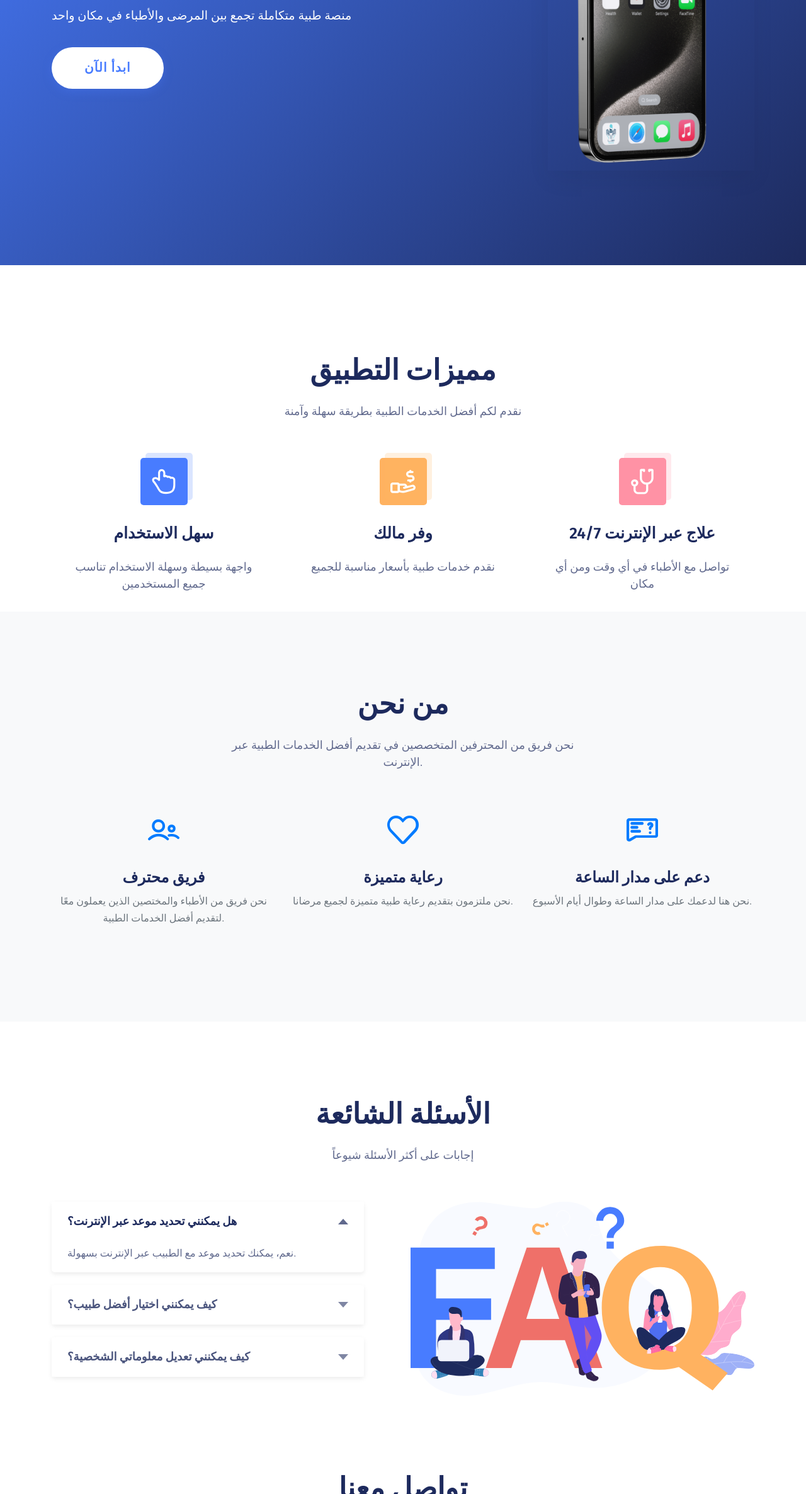
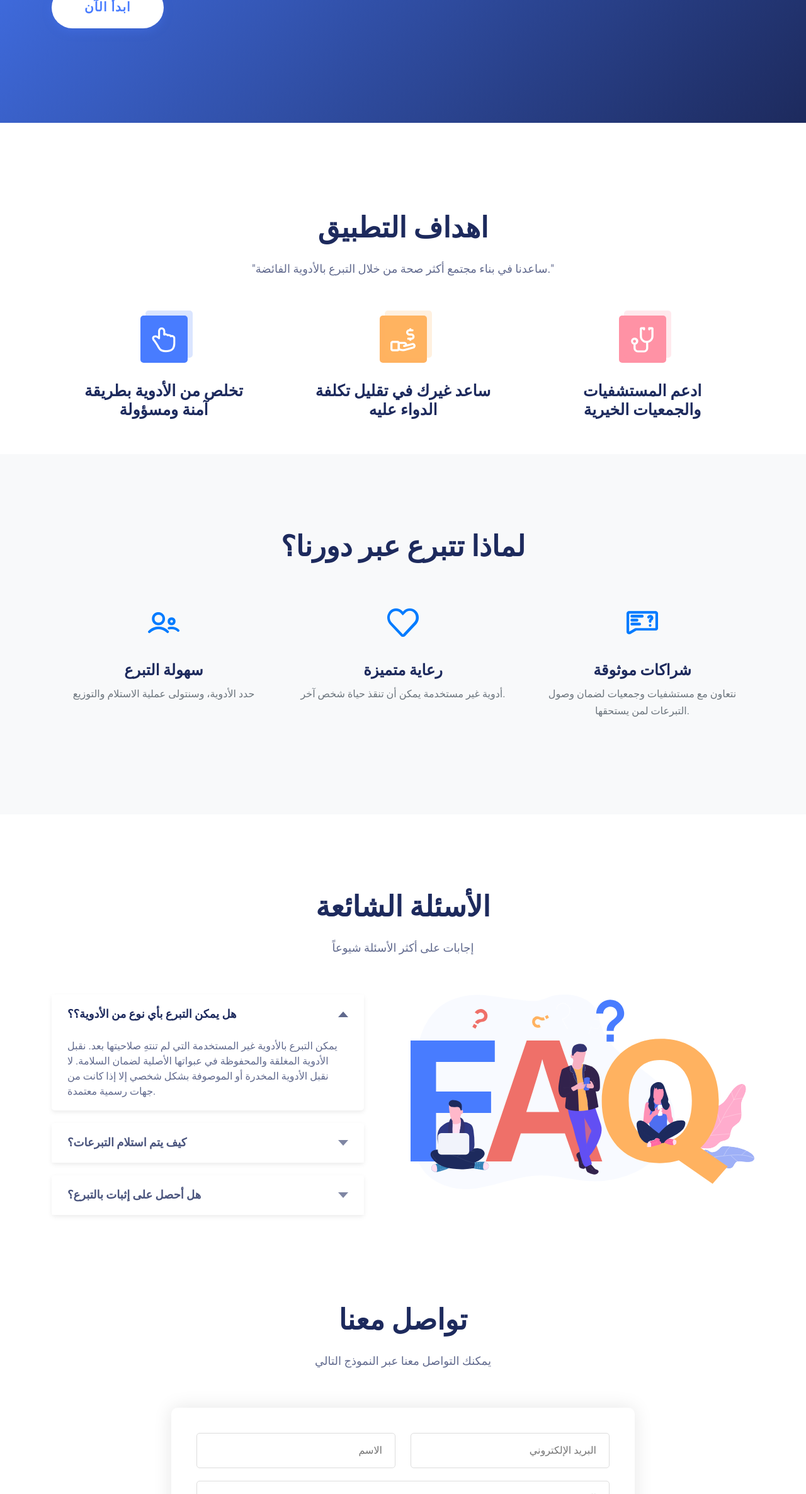
Before and after one commit to Mohamed0sman/med, a plain HTML site: page index.html in a window 1280 px wide. Shown: the part 428-2800 px from the top of the page at 63% size. Drawn offline with Linux system fonts and the light colour scheme.

Commit message:
Updated index-en.html with new sections and improved layout

```diff
--- a/index.html
+++ b/index.html
@@ -1,12 +1,13 @@
 <!DOCTYPE html>
 <html class="no-js" lang="">
+
 <head>
 	<meta charset="utf-8" />
 	<meta http-equiv="x-ua-compatible" content="ie=edge" />
 	<title> Dawruna </title>
 	<meta name="description" content="" />
 	<meta name="viewport" content="width=device-width, initial-scale=1" />
-    <link rel="shortcut icon" type="image/x-icon" href="./assets/img/llogo.png"/>
+	<link rel="shortcut icon" type="image/x-icon" href="./assets/img/Untitled-4_Recovered-02.png" />
 	<!-- Place favicon.ico in the root directory -->
 
 	<!-- ========================= CSS here ========================= -->
@@ -16,6 +17,7 @@
 	<link rel="stylesheet" href="assets/css/animate.css" />
 	<link rel="stylesheet" href="assets/css/main.css" />
 </head>
+
 <body>
 
 
@@ -47,9 +49,11 @@
 					<div class="col-lg-12">
 						<nav class="navbar navbar-expand-lg">
 							<a class="navbar-brand" href="index.html">
-				  <img src="./assets/img/llogo.png" alt="Logo" class="navbar-logo"/>
+								<img src="./assets/img/llogo.png" alt="Logo" class="navbar-logo" />
 							</a>
-                <button class="navbar-toggler" type="button" data-bs-toggle="collapse" data-bs-target="#navbarSupportedContent" aria-controls="navbarSupportedContent" aria-expanded="false" aria-label="Toggle navigation">
+							<button class="navbar-toggler" type="button" data-bs-toggle="collapse"
+								data-bs-target="#navbarSupportedContent" aria-controls="navbarSupportedContent"
+								aria-expanded="false" aria-label="Toggle navigation">
 								<span class="toggler-icon"></span>
 								<span class="toggler-icon"></span>
 								<span class="toggler-icon"></span>
@@ -95,17 +99,17 @@
 				<div class="col-lg-6">
 					<div class="hero-content">
 						<h1 class="wow fadeInUp" data-wow-delay=".2s">
-                حل متكامل للرعاية الصحية للجميع
-              </h1>
+							تبرع بالأدوية وساهم في إنقاذ الأرواح </h1>
 						<p class="wow fadeInUp" data-wow-delay=".4s">
-                منصة طبية متكاملة تجمع بين المرضى والأطباء في مكان واحد
-              </p>
-              <a href="javascript:void(0)" class="main-btn btn-hover wow fadeInUp" data-wow-delay=".6s">ابدأ الآن</a>
+							هل لديك أدوية غير مستخدمة؟ لا تهدرها! تبرع بها بسهولة وساعد من يحتاجها </p>
+						<a href="javascript:void(0)" class="main-btn btn-hover wow fadeInUp" data-wow-delay=".6s">ابدأ
+							الآن</a>
 					</div>
 				</div>
-					<br><div class="col-lg-6">
+				<br>
+				<div class="col-lg-6">
 					<div class="hero-img wow fadeInUp" data-wow-delay=".5s">
-							<img src="assets/img/mock 1-Photoroom.png" alt="" class="img-1" style="width: 60%; height: 100%;">
+						<img src="assets/img/Picture1.png" alt="" class="img-1" style="width: 100%; height: 100%;">
 
 					</div>
 				</div>
@@ -124,8 +128,12 @@
 			<div class="row justify-content-center">
 				<div class="col-xxl-5 col-xl-6 col-lg-7">
 					<div class="section-title text-center mb-30">
-							<h1 class="mb-25 wow fadeInUp" data-wow-delay=".2s" style="visibility: visible; animation-delay: 0.2s; animation-name: fadeInUp;">مميزات التطبيق</h1>
-							<p class="wow fadeInUp" data-wow-delay=".4s" style="visibility: visible; animation-delay: 0.4s; animation-name: fadeInUp;">نقدم لكم أفضل الخدمات الطبية بطريقة سهلة وآمنة</p>
+						<h1 class="mb-25 wow fadeInUp" data-wow-delay=".2s"
+							style="visibility: visible; animation-delay: 0.2s; animation-name: fadeInUp;">اهداف التطبيق
+						</h1>
+						<p class="wow fadeInUp" data-wow-delay=".4s"
+							style="visibility: visible; animation-delay: 0.4s; animation-name: fadeInUp;">"ساعدنا في
+							بناء مجتمع أكثر صحة من خلال التبرع بالأدوية الفائضة."</p>
 					</div>
 				</div>
 			</div>
@@ -137,8 +145,8 @@
 							<i class="lni lni-pointer-up"></i>
 						</div>
 						<div class="content">
-								<h3>سهل الاستخدام</h3>
-								<p>واجهة بسيطة وسهلة الاستخدام تناسب جميع المستخدمين</p>
+							<h3>تخلص من الأدوية بطريقة آمنة ومسؤولة</h3>
+							<!-- <p>واجهة بسيطة وسهلة الاستخدام تناسب جميع المستخدمين</p> -->
 						</div>
 					</div>
 				</div>
@@ -148,8 +156,8 @@
 							<i class="lni lni-revenue"></i>
 						</div>
 						<div class="content">
-								<h3>وفر مالك</h3>
-								<p>نقدم خدمات طبية بأسعار مناسبة للجميع</p>
+							<h3>ساعد غيرك في تقليل تكلفة الدواء عليه</h3>
+							<!-- <p>نقدم خدمات طبية بأسعار مناسبة للجميع</p> -->
 						</div>
 					</div>
 				</div>
@@ -159,8 +167,8 @@
 							<i class="lni lni-sthethoscope"></i>
 						</div>
 						<div class="content">
-								<h3>علاج عبر الإنترنت 24/7</h3>
-								<p>تواصل مع الأطباء في أي وقت ومن أي مكان</p>
+							<h3>ادعم المستشفيات والجمعيات الخيرية</h3>
+							<!-- <p>تواصل مع الأطباء في أي وقت ومن أي مكان</p> -->
 						</div>
 					</div>
 				</div>
@@ -175,8 +183,8 @@
 			<div class="row justify-content-center">
 				<div class="col-xxl-5 col-xl-6 col-lg-7">
 					<div class="section-title text-center mb-60">
-		          <h1 class="mb-25 wow fadeInUp" data-wow-delay=".2s">من نحن</h1>
-		          <p class="wow fadeInUp" data-wow-delay=".4s">نحن فريق من المحترفين المتخصصين في تقديم أفضل الخدمات الطبية عبر الإنترنت.</p>
+						<h1 class="mb-25 wow fadeInUp" data-wow-delay=".2s">لماذا تتبرع عبر دورنا؟</h1>
+						<p class="wow fadeInUp" data-wow-delay=".4s"></p>
 					</div>
 				</div>
 			</div>
@@ -188,8 +196,8 @@
 							<i class="lni lni-users"></i>
 						</div>
 						<div class="content">
-		            <h3>فريق محترف</h3>
-		            <p>نحن فريق من الأطباء والمختصين الذين يعملون معًا لتقديم أفضل الخدمات الطبية.</p>
+							<h3> سهولة التبرع</h3>
+							<p>حدد الأدوية، وسنتولى عملية الاستلام والتوزيع</p>
 						</div>
 					</div>
 				</div>
@@ -200,7 +208,7 @@
 						</div>
 						<div class="content">
 							<h3>رعاية متميزة</h3>
-		            <p>نحن ملتزمون بتقديم رعاية طبية متميزة لجميع مرضانا.</p>
+							<p> أدوية غير مستخدمة يمكن أن تنقذ حياة شخص آخر.</p>
 						</div>
 					</div>
 				</div>
@@ -210,8 +218,8 @@
 							<i class="lni lni-support"></i>
 						</div>
 						<div class="content">
-		            <h3>دعم على مدار الساعة</h3>
-		            <p>نحن هنا لدعمك على مدار الساعة وطوال أيام الأسبوع.</p>
+							<h3>شراكات موثوقة</h3>
+							<p>نتعاون مع مستشفيات وجمعيات لضمان وصول التبرعات لمن يستحقها.</p>
 						</div>
 					</div>
 				</div>
@@ -236,33 +244,41 @@
 				<div class="col-lg-6">
 					<div class="accordion faq-wrapper" id="accordionExample">
 						<div class="single-faq">
-								<button class="w-100" type="button" data-bs-toggle="collapse" data-bs-target="#collapseOne" aria-expanded="true" aria-controls="collapseOne">
-									هل يمكنني تحديد موعد عبر الإنترنت؟
+							<button class="w-100" type="button" data-bs-toggle="collapse" data-bs-target="#collapseOne"
+								aria-expanded="true" aria-controls="collapseOne">
+								هل يمكن التبرع بأي نوع من الأدوية؟؟
 							</button>
 
-								<div id="collapseOne" class="collapse show" aria-labelledby="headingOne" data-bs-parent="#accordionExample">
+							<div id="collapseOne" class="collapse show" aria-labelledby="headingOne"
+								data-bs-parent="#accordionExample">
 								<div class="faq-content">
-										نعم، يمكنك تحديد موعد مع الطبيب عبر الإنترنت بسهولة.
+									يمكن التبرع بالأدوية غير المستخدمة التي لم تنتهِ صلاحيتها بعد.
+									نقبل الأدوية المغلقة والمحفوظة في عبواتها الأصلية لضمان السلامة.
+									لا نقبل الأدوية المخدرة أو الموصوفة بشكل شخصي إلا إذا كانت من جهات رسمية معتمدة.
 								</div>
 							</div>
 						</div>
 						<div class="single-faq">
-								<button class="w-100 collapsed" type="button" data-bs-toggle="collapse" data-bs-target="#collapseTwo" aria-expanded="false" aria-controls="collapseTwo">
-									كيف يمكنني اختيار أفضل طبيب؟
+							<button class="w-100 collapsed" type="button" data-bs-toggle="collapse"
+								data-bs-target="#collapseTwo" aria-expanded="false" aria-controls="collapseTwo">
+								كيف يتم استلام التبرعات؟
 							</button>
-								<div id="collapseTwo" class="collapse" aria-labelledby="headingTwo" data-bs-parent="#accordionExample">
+							<div id="collapseTwo" class="collapse" aria-labelledby="headingTwo"
+								data-bs-parent="#accordionExample">
 								<div class="faq-content">
-										يمكنك اختيار الطبيب المناسب بناءً على تقييمات المرضى السابقين.
+									سنقوم بترتيب موعد لاستلام التبرعات من موقعك
 								</div>
 							</div>
 						</div>
 						<div class="single-faq">
-								<button class="w-100 collapsed" type="button" data-bs-toggle="collapse" data-bs-target="#collapseThree" aria-expanded="false" aria-controls="collapseThree">
-									كيف يمكنني تعديل معلوماتي الشخصية؟
+							<button class="w-100 collapsed" type="button" data-bs-toggle="collapse"
+								data-bs-target="#collapseThree" aria-expanded="false" aria-controls="collapseThree">
+								هل أحصل على إثبات بالتبرع؟
 							</button>
-								<div id="collapseThree" class="collapse" aria-labelledby="headingThree" data-bs-parent="#accordionExample">
+							<div id="collapseThree" class="collapse" aria-labelledby="headingThree"
+								data-bs-parent="#accordionExample">
 								<div class="faq-content">
-										يمكنك تعديل معلوماتك الشخصية من خلال صفحة الإعدادات في التطبيق.
+									نعم، بعد استلام الأدوية والتأكد من صلاحيتها، ستحصل على إشعار يؤكد استلام تبرعك
 								</div>
 							</div>
 						</div>
@@ -394,7 +410,7 @@
 				<div class="row">
 					<div class="col-md-6">
 						<div class="copy-right
-						<div class="col-md-6">
+						<div class=" col-md-6">
 							<div class="socials">
 								<ul>
 									<li>
@@ -430,4 +446,5 @@
 	<script src="assets/js/polifill.js"></script>
 	<script src="assets/js/main.js"></script>
 </body>
+
 </html>
```
Also changed, not shown: index-en.html (+25 -30 lines). Lines whose indentation alone changed are shown as unchanged.
